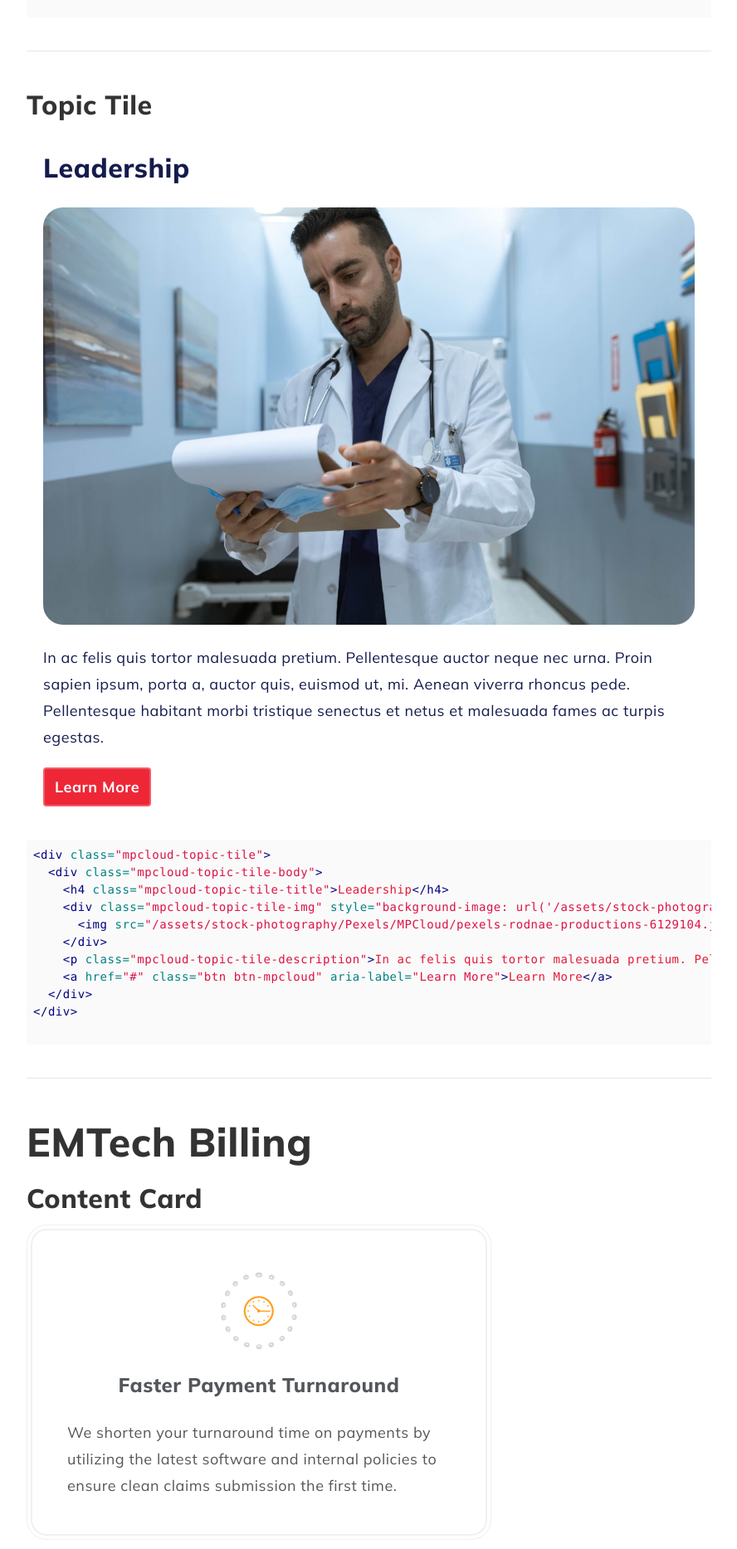
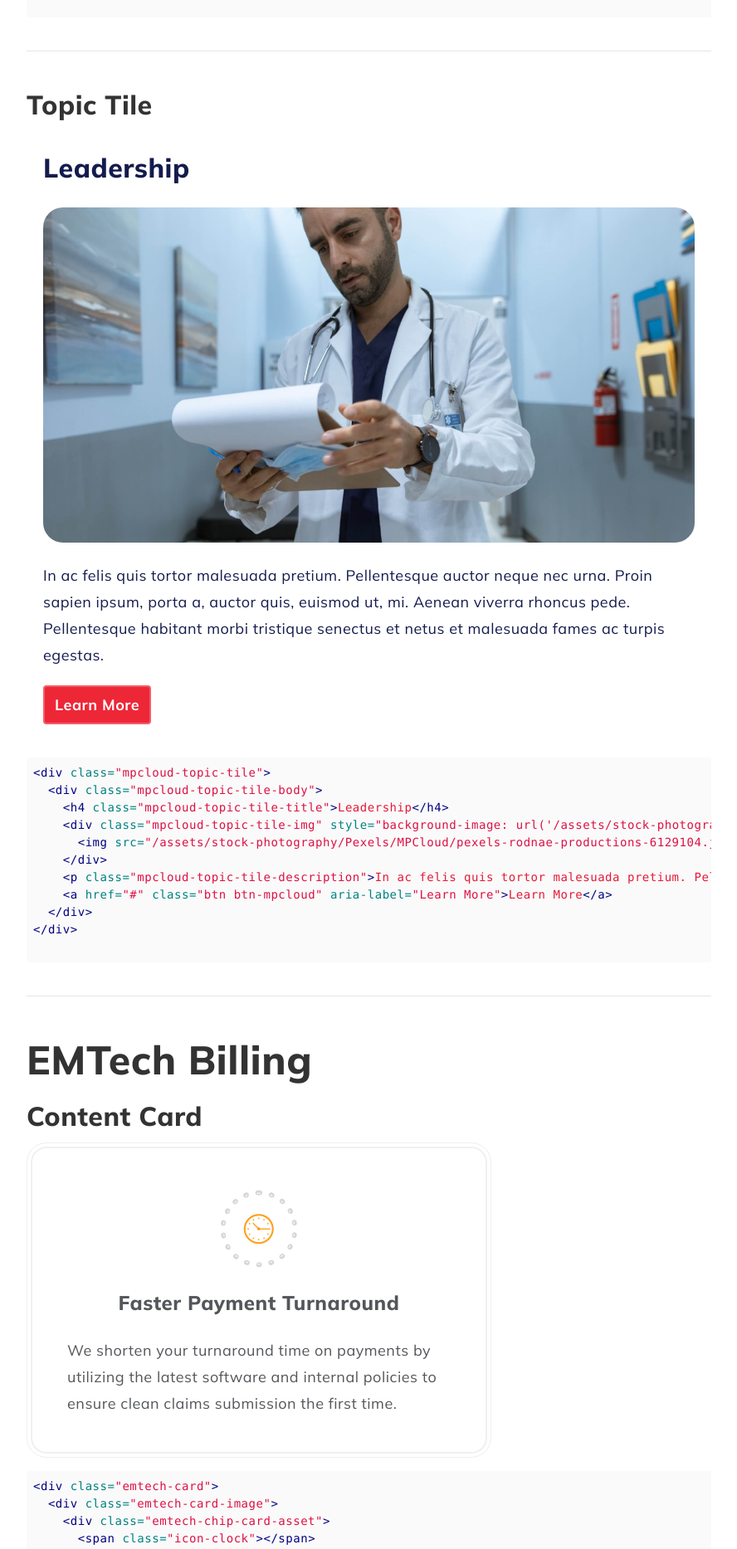
Before and after one commit to ninelabs/mpcloud-design-system, a Jekyll site: the page built from component-cards-and-tiles.md, in a window 1280 px wide. Shown: the part 3401-5268 px from the top of the page at 83% size, without its empty margins (53-941 px from the left). Built offline with Jekyll 4.4.1, drawn with Linux system fonts in a browser that asks for light colours; nearby versions of some CDN libraries; some web fonts are replaced.

Commit message:
Topic Tile max-height

```diff
--- a/_sass/_cards-and-tiles.scss
+++ b/_sass/_cards-and-tiles.scss
@@ -373,14 +373,14 @@
       width: 100%;
       height: auto;
       opacity: 0;
-      max-height: 32.25rem;
+      max-height: 25.25rem;
+
+      @include media-breakpoint-up(lg) {
+        max-height: 25.25rem;
+      }
 
       @include media-breakpoint-down(sm) {
         max-height: 33.25rem;
-      }
-
-      @include media-breakpoint-up(lg) {
-        max-height: 35.25rem;
       }
     }
   }
```
